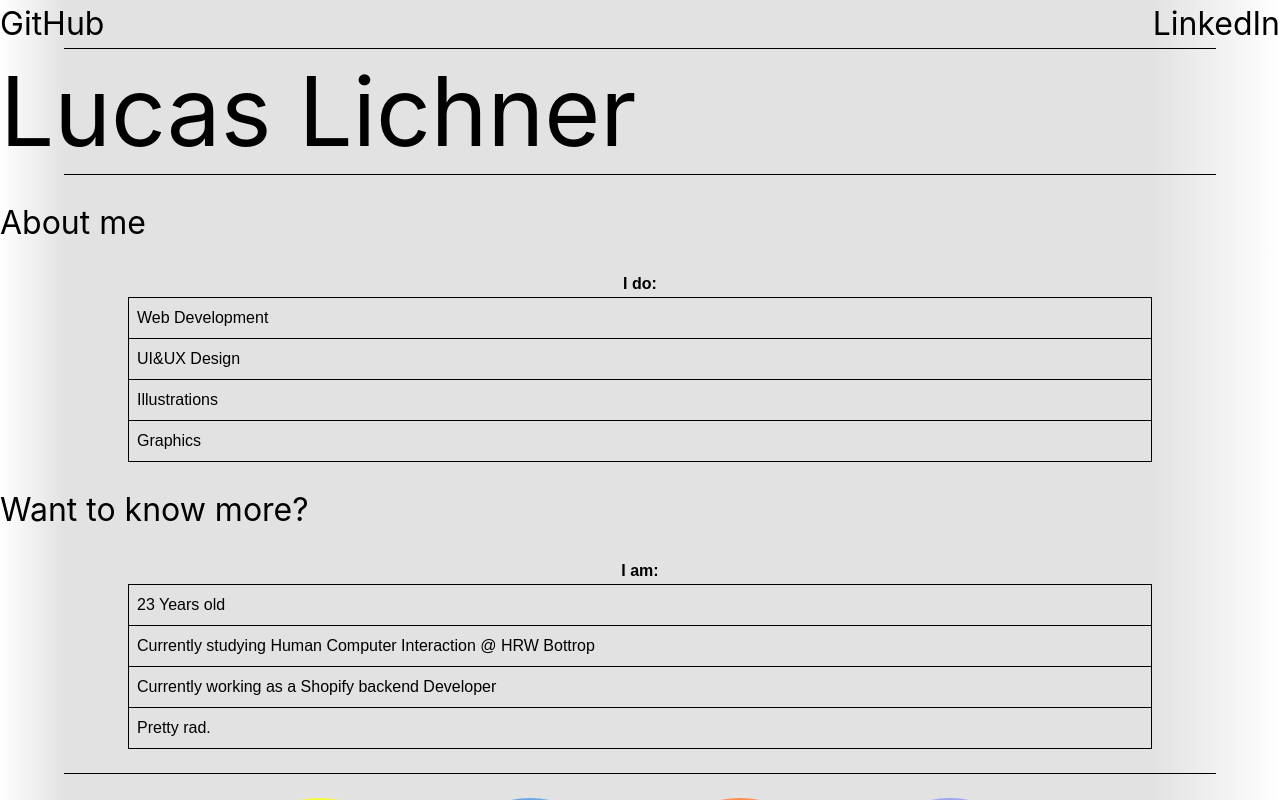
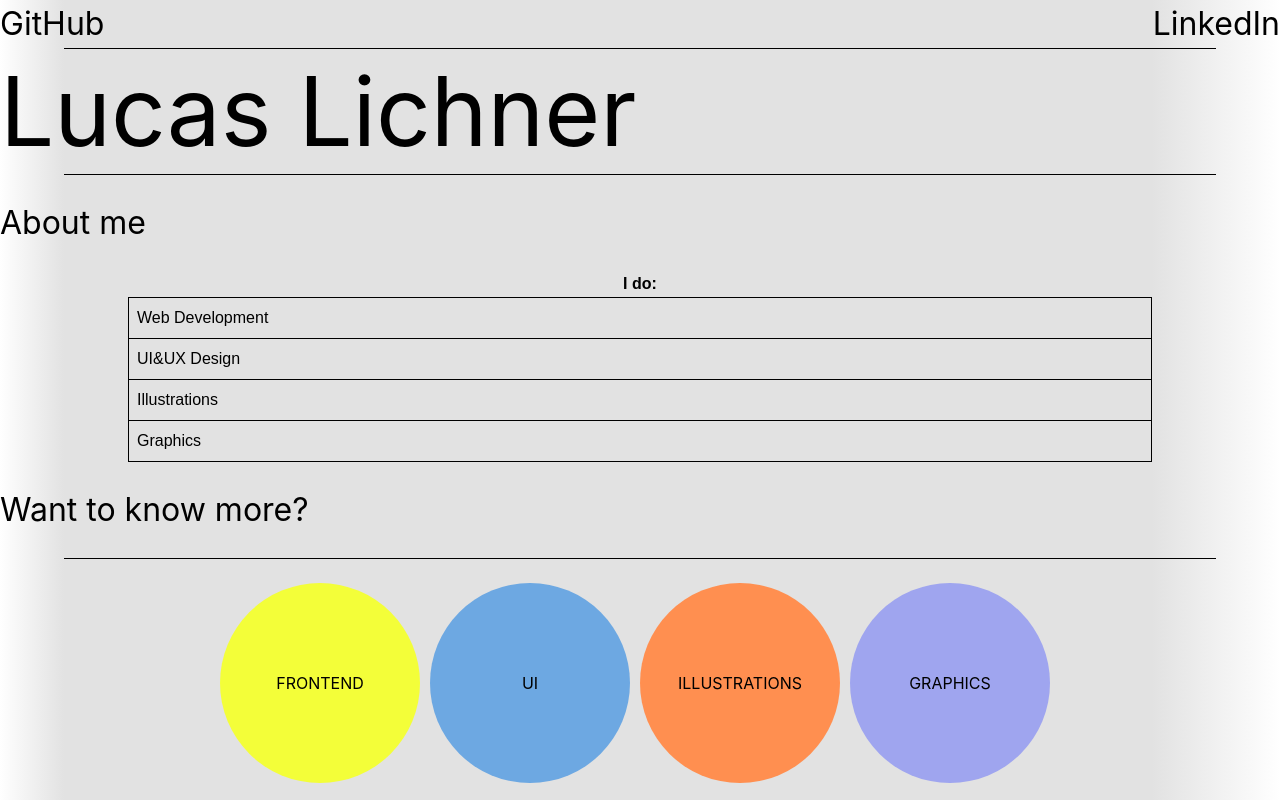
Before and after one commit to oopera/lucaslichner2.0, a React (Create React App) app: page / in a window 1280 px wide. Built offline with nearby package versions, Linux system fonts and the light colour scheme.

Commit message:
Fixed AboutMe Issue

```diff
--- a/src/Components/AboutMe.js
+++ b/src/Components/AboutMe.js
@@ -4,7 +4,7 @@ import React from "react";
 
 export default function AboutMe(props){
     const [active, setActive] = useState(true);
-    const [hyperActive, setHyperActive] = useState(true);
+    const [hyperActive, setHyperActive] = useState(false);
     return(
         <>
         <div className="hoverPar" onClick={() => setActive(!active)}> About me </div>
```
